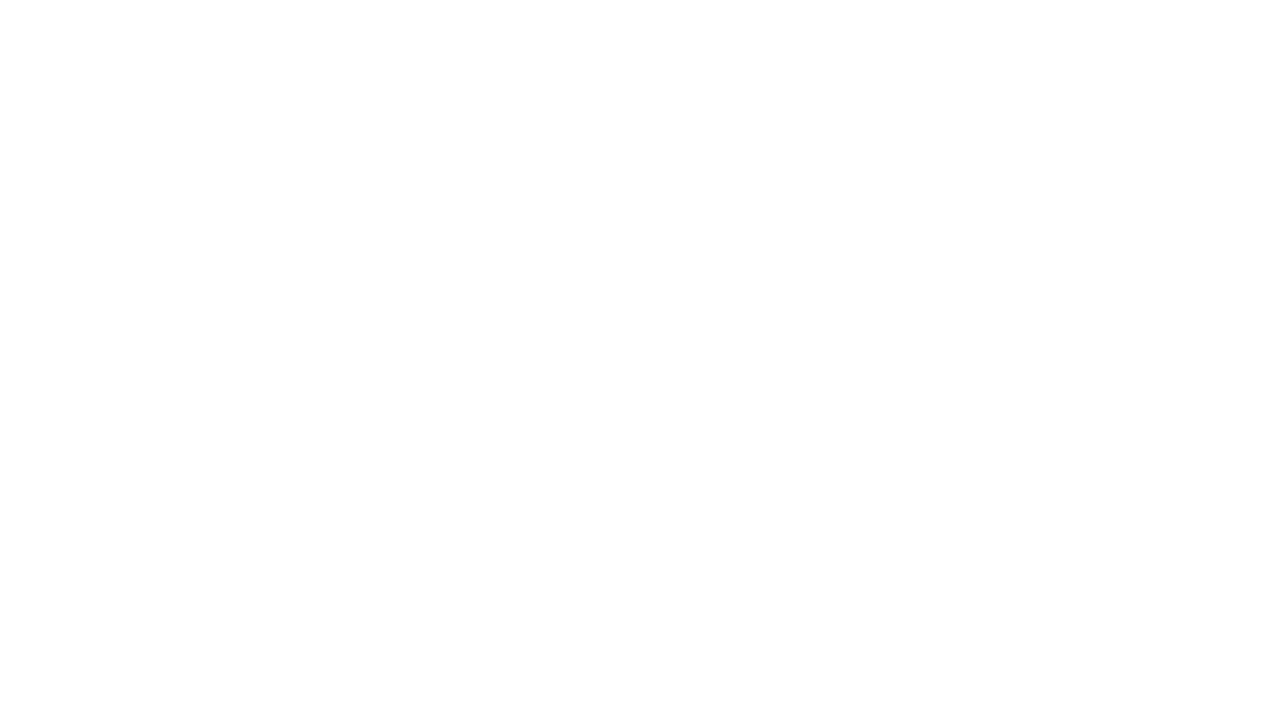
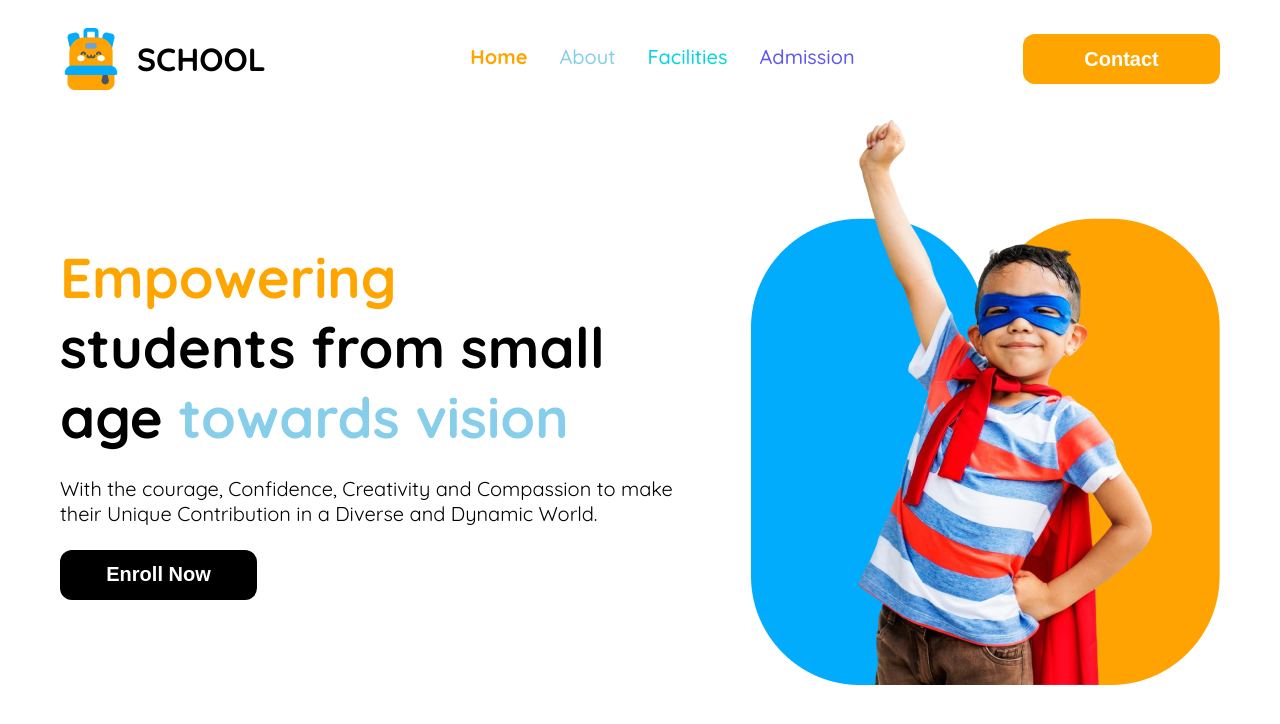
Before and after one commit to S-Tanvir/assignment-2, a plain HTML site: page index.html in a window 1280 px wide. Drawn offline with Linux system fonts and the light colour scheme.

Commit message:
complete banner section and make this section responsive for mobile

```diff
--- a/index.html
+++ b/index.html
@@ -7,8 +7,34 @@
     <meta charset="UTF-8">
     <meta name="viewport" content="width=device-width, initial-scale=1.0">
     <title>Assignment 2</title>
+
+                    <!-- hamburger menu -->
+                      <!-- hamburger menu -->
+
+    <!-- <link rel="stylesheet" href="https://maxcdn.bootstrapcdn.com/bootstrap/3.3.7/css/bootstrap.min.css">
+    <script src="https://ajax.googleapis.com/ajax/libs/jquery/3.2.1/jquery.min.js"></script>
+    <script src="https://maxcdn.bootstrapcdn.com/bootstrap/3.3.7/js/bootstrap.min.js"></script> -->
+
+                    <!-- quicksand font -->
+                      <!-- quicksand font -->
+
+    <link rel="preconnect" href="https://fonts.googleapis.com">
+<link rel="preconnect" href="https://fonts.gstatic.com" crossorigin>
+<link href="https://fonts.googleapis.com/css2?family=Quicksand:wght@300..700&display=swap" rel="stylesheet">
+
+
+                        <!-- raleway font -->
+                          <!-- raleway font -->
+
+<link rel="preconnect" href="https://fonts.googleapis.com">
+<link rel="preconnect" href="https://fonts.gstatic.com" crossorigin>
+<link href="https://fonts.googleapis.com/css2?family=Raleway:ital,wght@0,100..900;1,100..900&display=swap" rel="stylesheet">
     <link rel="stylesheet" href="styles/style.css">
 </head>
+
+
+
+
 
                                     <!-- body section -->
                                     <!-- body section -->
@@ -19,6 +45,53 @@
                                     <!-- header section -->
                                       <!-- header section -->
     <header>
+
+        <section class="nav-section display-flex quicksand-font">
+
+            <div class="nav-start display-flex">
+                <img src="assets/logo.png" alt="Nav Logo" class="nav-image">
+                <h2 class="nav-title">SCHOOL</h2>
+            </div>
+
+          <div class="nav-middle">
+
+                <ul class="nav-list">
+                    <a  class="home" href="">Home</a>
+                    <a class="about" href="">About</a>
+                    <a class="facilities" href="">Facilities</a>
+                    <a class="admission" href="">Admission</a>
+                </ul>
+           </div>
+
+            <div >
+                <button class="nav-button">Contact</button>
+             </div>
+
+
+             <!-- <p class="hamburger"> <span class="glyphicon glyphicon-menu-hamburger"></span></p>     -->
+
+
+        </section>
+
+
+                              <!-- banner-section -->
+                                 <!-- banner-section -->
+
+        <section class="banner-section quicksand-font">
+
+            <div class="banner-left">
+                <h1 class="banner-title"><span class="Empowering">Empowering <br> </span>
+                    students from small age <span class="t-v">towards vision</span></h1>
+                <p class="banner-description">With the courage, Confidence, Creativity and Compassion to make their Unique Contribution in a Diverse and Dynamic World.</p>
+                <button class="banner-button">Enroll Now</button>
+            </div>
+
+
+           <div class="banner-right">
+            <img class="banner-image" src="assets/hero-kids.png" alt="hero kids">
+           </div>
+
+        </section>
 
     </header>
 
--- a/styles/style.css
+++ b/styles/style.css
@@ -0,0 +1,225 @@
+                   /* quicksand font */
+                   /* quicksand font */
+
+
+.quicksand-font {
+font-family: "Quicksand", serif;
+font-optical-sizing: auto;
+font-style: normal;
+}
+
+
+                  /* raleway font */
+                   /* raleway font */
+
+
+.raleway-font {
+  font-family: "Raleway", serif;
+  font-optical-sizing: auto;
+  font-style: normal;
+}
+
+              /* shared style */
+               /* shared style */
+
+.display-flex{
+    display: flex;
+}
+
+
+
+                 /* nav section */
+                  /* nav section */
+
+.nav-section{
+    max-width: 1160px;
+    height: auto;
+    margin: 0 auto;
+    justify-content:space-between ;
+    align-items: center;
+    padding-top: 20px;
+    padding-bottom: 20px ;
+}
+.nav-start{
+    align-items: center;
+    gap: 15px;
+    max-width: 202px;
+    height: 62px;
+
+}
+.nav-image{
+    width: 62px;
+    height: 62px;
+}
+.nav-title{
+    font-size: 2rem;
+    font-weight: bold;
+    color: black;
+}
+
+
+.nav-list{
+    display: flex;
+    gap: 32px;
+    max-width: 387px;
+    height: 30px;
+}
+.nav-list>a{
+    text-decoration: none;
+}
+
+.home{
+    font-size: 1.25rem;
+    font-weight: bold;
+    color: orange;
+}
+
+.about{
+    font-size: 1.25rem;
+    font-weight: 500;
+    color: skyblue;
+}
+
+.facilities{
+    font-size: 1.25rem;
+    font-weight: 500;
+    color: #05D4DF;
+}
+
+.admission{
+    font-size: 1.25rem;
+    font-weight: 500;
+    color: #5D58EF;
+}
+
+.nav-button{
+    width: 197px;
+    height: 50px;
+    border: none;
+    border-radius: 12px;
+    background-color: orange;
+    color: white;
+    font-size: 1.25rem;
+    font-weight: 600;
+}
+
+
+  /* .hamburger{
+     display: none;
+}   */
+
+
+
+
+
+              /* banner section */
+              /* banner section */
+
+.banner-section{
+    display: flex;
+    max-width:1160px;
+    margin: 0 auto;
+    justify-content: space-between;
+    align-items: center;
+    gap: 50px;
+}
+
+
+.banner-left{
+    width: 640px;
+    height: auto;
+}
+.banner-title{
+  font-size: 3.5rem;
+  font-weight: bold;
+  margin-bottom: 24px;
+}
+
+.Empowering{
+    color: orange;
+}
+
+.t-v{
+    color: skyblue;
+}
+
+.banner-description{
+    font-size: 1.25rem;
+    font-weight: 400;
+    margin-top: 0px;
+    margin-bottom: 24px;
+}
+
+.banner-button{
+    width: 197px;
+    height: 50px;
+    background-color: black;
+    font-size: 1.25rem;
+    font-weight: bold;
+    color: white;
+    border: none;
+    border-radius: 12px;
+    margin-top: 0px;
+
+}
+
+
+.banner-right{
+    width: 468.61px;
+    height: 575px;
+}
+
+.banner-image{
+    width: 100%;
+    height: auto;
+}
+
+
+
+
+
+
+
+
+
+              /* responsive section */
+              /* responsive section */
+
+@media screen and (max-width:576px) {
+
+    .nav-title, .nav-middle, .nav-button{
+        display: none;
+    }
+
+    /* .hamburger{
+        display:block ;
+        position: fixed;
+    }  */
+
+
+
+    .banner-section{
+        flex-direction: column-reverse;
+        justify-content: center;
+        text-align: center;
+        margin-top: 30px;
+        gap: 20px;
+
+    }
+
+
+
+    .banner-left{
+        width: 100%;
+        height: auto;
+
+    }
+
+    .banner-right{
+        width: 100%;
+        height: auto;
+    }
+
+
+
+}
```
